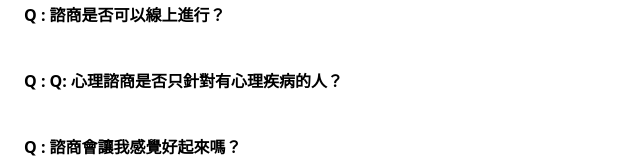
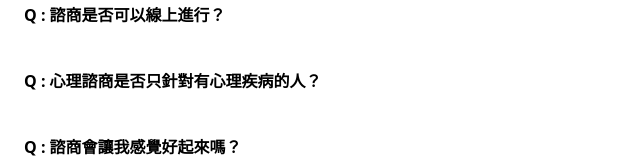
Before and after one commit to cherites0610/suffering-for-love, a Vue app: page /QA in a window 1280 px wide. Shown: the part 560-720 px from the top of the page, without its empty margins (0-640 px from the left). Built offline with nearby package versions, Linux system fonts and the light colour scheme; what @phosphor-icons/vue would draw is missing.

Commit message:
feat:QA改動

```diff
--- a/src/views/QAView.vue
+++ b/src/views/QAView.vue
@@ -53,7 +53,7 @@ QAs.push(new QA(5, "心理師會在諮商中給我建議嗎？","心理師主要
 QAs.push(new QA(6," 如果我不喜歡我的心理師該怎麼辦？"," 建立信任的關係對諮商成功非常重要。如果感覺與心理師不合，可以嘗試與心理師討論自己的感受，或尋找另一位心理師。這是非常常見的，心理師會理解並尊重任何選擇。"))
 QAs.push(new QA(7, "諮商中的所有內容都保密嗎？","心理諮商是基於保密原則進行的，除了特殊情況（如處於危險中），心理師不會將分享的內容透露給他人。這是法律規定的倫理標準。"))
 QAs.push(new QA(8, "諮商是否可以線上進行？","是的，許多心理諮商師提供線上視訊諮商，特別是在行動不便或地理距離的情況下。線上諮商同樣遵循保密規範，並且與面對面的效果相當。"))
-QAs.push(new QA(9, "Q: 心理諮商是否只針對有心理疾病的人？","不一定。心理諮商適合處理各種情緒困擾和生活挑戰，不僅僅是針對心理疾病。壓力、焦慮、關係問題等都可以透過心理諮商得到幫助。"))
+QAs.push(new QA(9, "心理諮商是否只針對有心理疾病的人？","不一定。心理諮商適合處理各種情緒困擾和生活挑戰，不僅僅是針對心理疾病。壓力、焦慮、關係問題等都可以透過心理諮商得到幫助。"))
 QAs.push(new QA(10,"諮商會讓我感覺好起來嗎？","諮商不會立即解決所有問題，但可以幫助我們更好地理解自己，學習有效的應對策略，並逐漸改善情緒和心理狀態。持續的參與和努力是達到效果的關鍵。"))
 
 </script>
```
